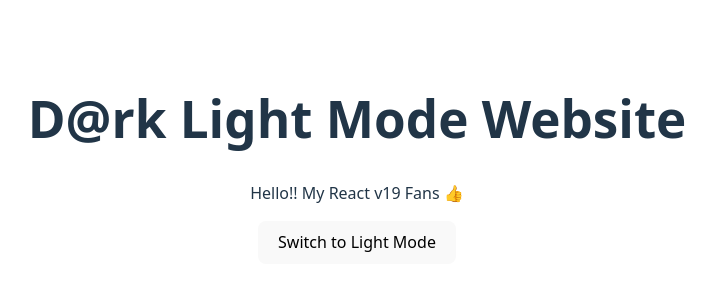
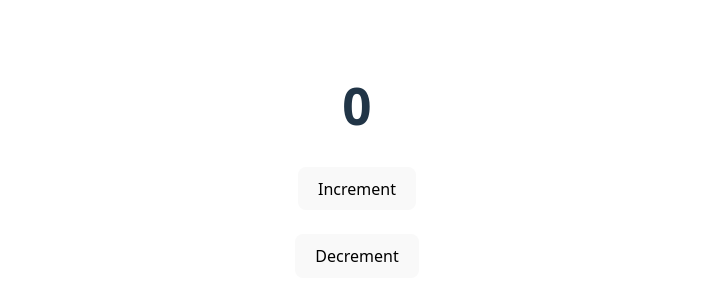
Before and after one commit to vipin-b-futurionic/react19_vite, a React (Vite) app in the folder react_19/: page / in a window 1280 px wide. Shown: the part 240-540 px from the top of the page, without its empty margins (283-998 px from the left). Built offline with nearby package versions, Linux system fonts and the light colour scheme.

Commit message:
use reducer hook

```diff
--- a/react_19/src/App.jsx
+++ b/react_19/src/App.jsx
@@ -3,15 +3,14 @@
 import { Home } from './components/hooks/ContextAPI/home'
 import { About } from './components/hooks/ContextAPI/about'
 import { DarkLight, ThemeProvider } from './components/hooks/ContextAPI/DarkLight'
+import { ReducerComp } from './components/hooks/UseReducer'
 
 
 
 const  App = () => {
   return (
     <>
-      <ThemeProvider>
-        <DarkLight />
-      </ThemeProvider>
+      <ReducerComp />
     </>
   )
 
--- /dev/null
+++ b/react_19/src/components/hooks/UseReducer/index.jsx
@@ -0,0 +1,26 @@
+import { useReducer, } from "react"
+
+export const ReducerComp = () => {
+
+
+    const reducer = (state, action) => {
+        console.log(state, action)
+        if(action.type === "INCREMNT"){ return state+1}
+        if(action.type === "DECREMNT") {return state-1}
+    }
+
+    //const [count, setCount] = useState(0)
+    const [count, dispatch] = useReducer(reducer, 0)
+    //console.log(useReducer(reducer, 0));
+
+
+    return (
+        <>
+            <div>
+                <h1>{count}</h1>
+                <button onClick={() => dispatch({type:"INCREMENT"})} >Increment</button><br /><br />
+                <button onClick={() => dispatch({type:"DECREMENT"})} >Decrement</button>
+            </div>
+        </>
+    )
+}
```
